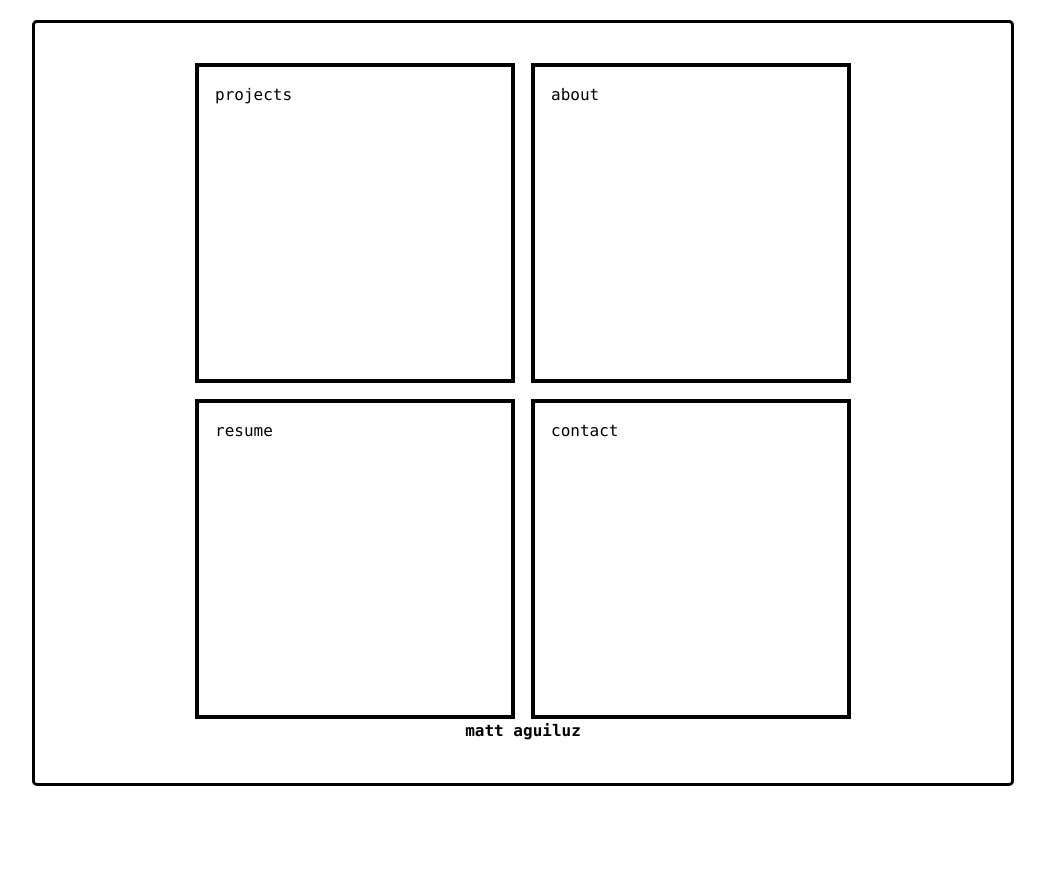
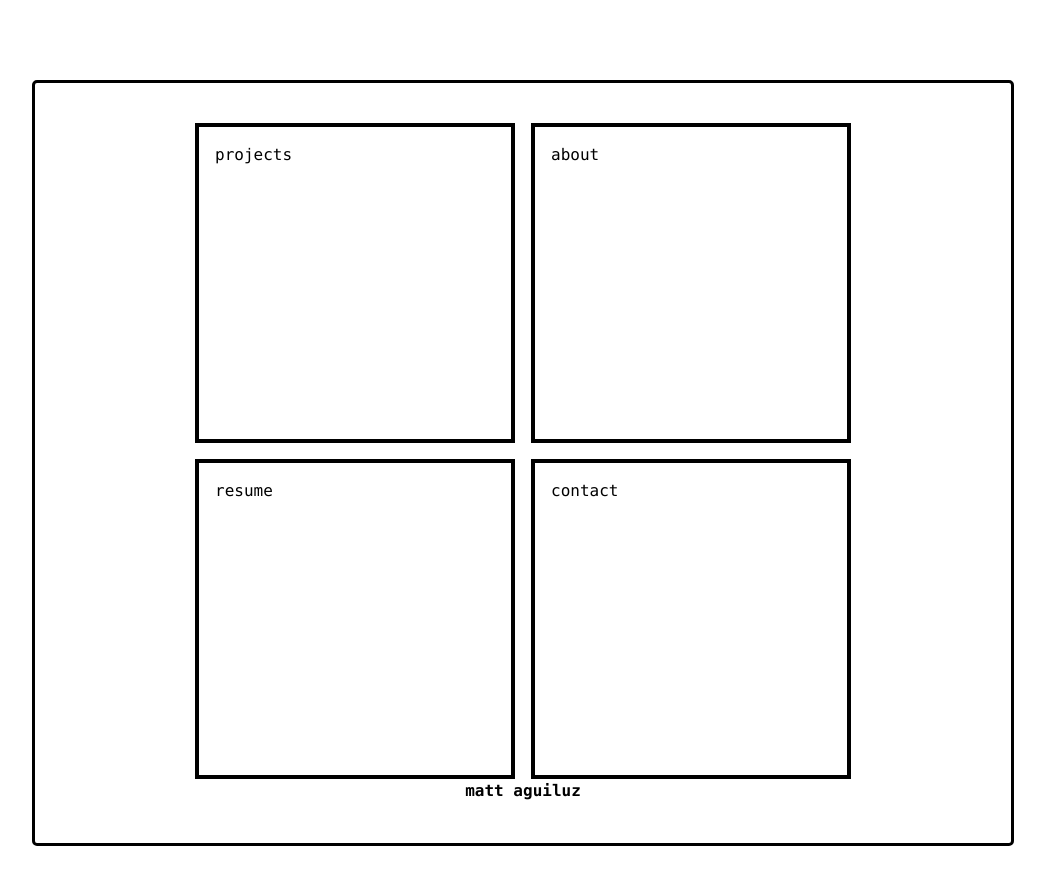
Before and after one commit to 504aguiluz/mfa_portfolio, a plain HTML site: page index.html in a window 1280 px wide. Shown: the whole page, without its empty margins (117-1162 px from the left). Before the commit the page ends 806 px from the top, so only its background shows below. Drawn offline with nearby package versions, Linux system fonts and the light colour scheme.

Commit message:
css refactored; nav links built

```diff
--- a/css/style.css
+++ b/css/style.css
@@ -1,10 +1,3 @@
-html {
-    display: flex;
-    align-items: center;
-    justify-content: center;
-    width: auto;
-}
-
 .main-containter {
     display: flex;
     align-items: center;
@@ -15,6 +8,6 @@ html {
 body {
     border: 3px solid black;
     border-radius: 5px;
-    margin: 20px;
+    margin: 80px;
     padding: 40px 160px 40px 160px;
 }
```
Also changed, not shown: contact.html (added), projects.html (added), resume.html (added).
